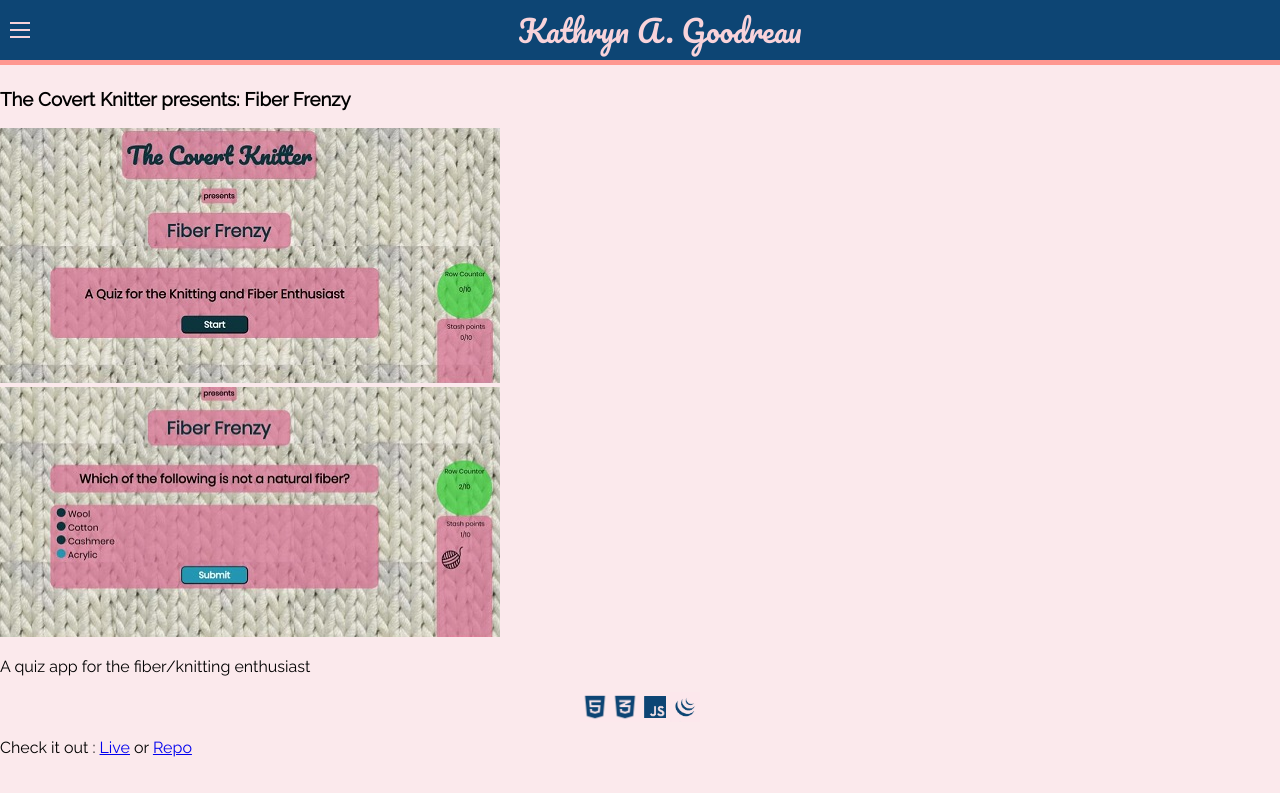
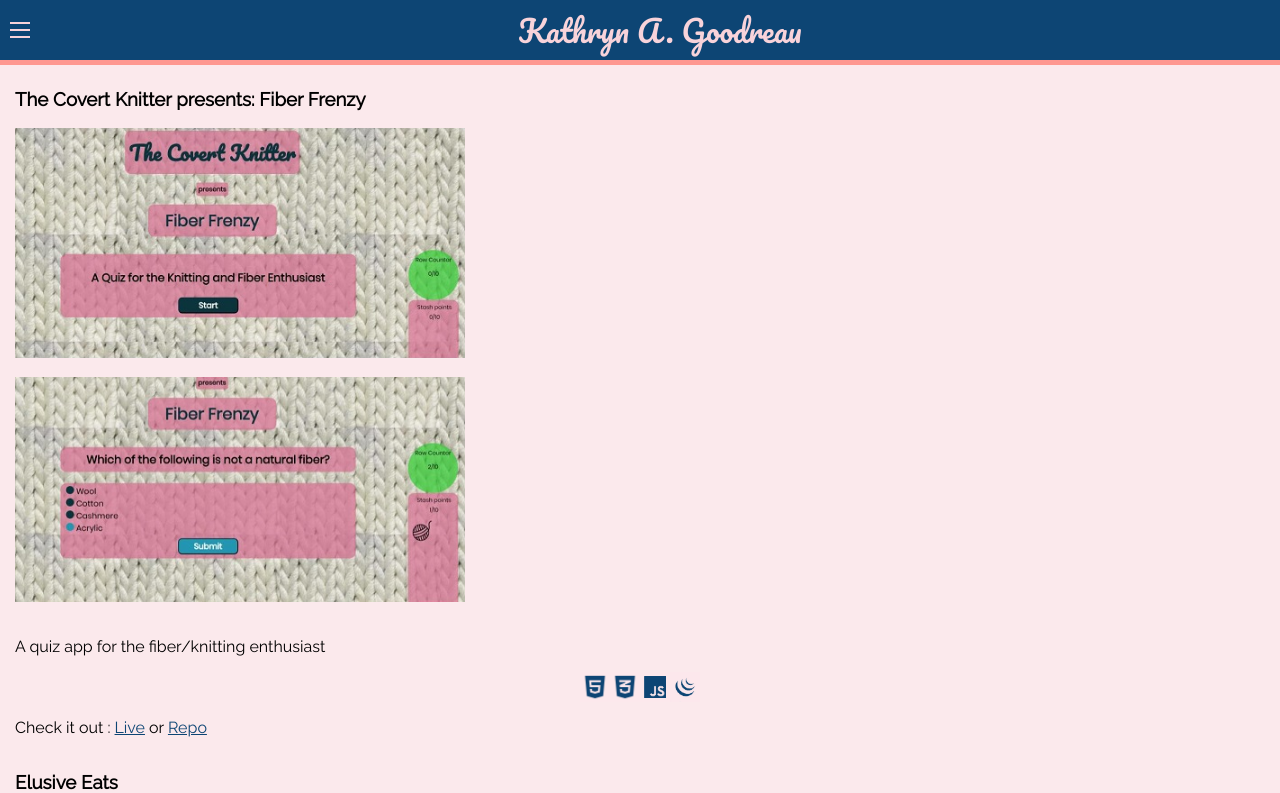
Before and after one commit to KGood93/KGPortfolio2020, a React (Create React App) app: page /projects in a window 1280 px wide. Shown: the top 793 px of the page. Built offline with nearby package versions, Linux system fonts and the light colour scheme.

Commit message:
format links

```diff
--- a/src/Components/Projects/Projects.css
+++ b/src/Components/Projects/Projects.css
@@ -4,3 +4,30 @@
     background-color: RGBA(248, 211, 218, 0.5);
     font-family: 'Raleway', sans-serif;
 }
+
+.projImage {
+    margin: 15px;
+    margin-top: 0px;
+    width: 450px;
+    align-items: center;
+}
+
+p, h3 {
+    margin-left: 15px;
+}
+
+a:link {
+    color: RGB(13, 69, 116);
+}
+
+a:visited {
+    color: RGB(250, 83, 90);
+}
+
+a:hover {
+    color: RGB(254, 151, 144);
+}
+
+a:active {
+    color: RGB(154, 224, 213);
+}
```
